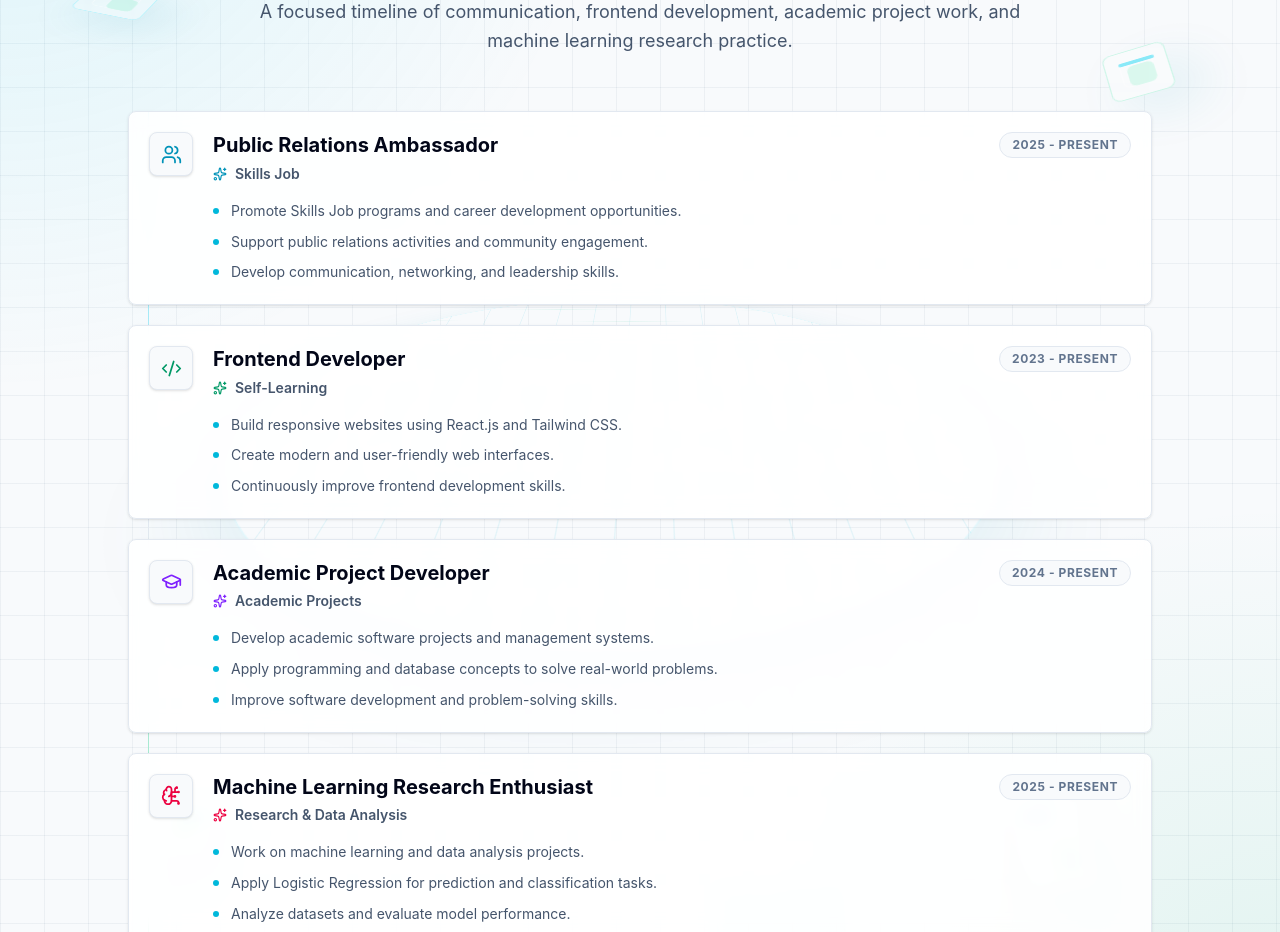
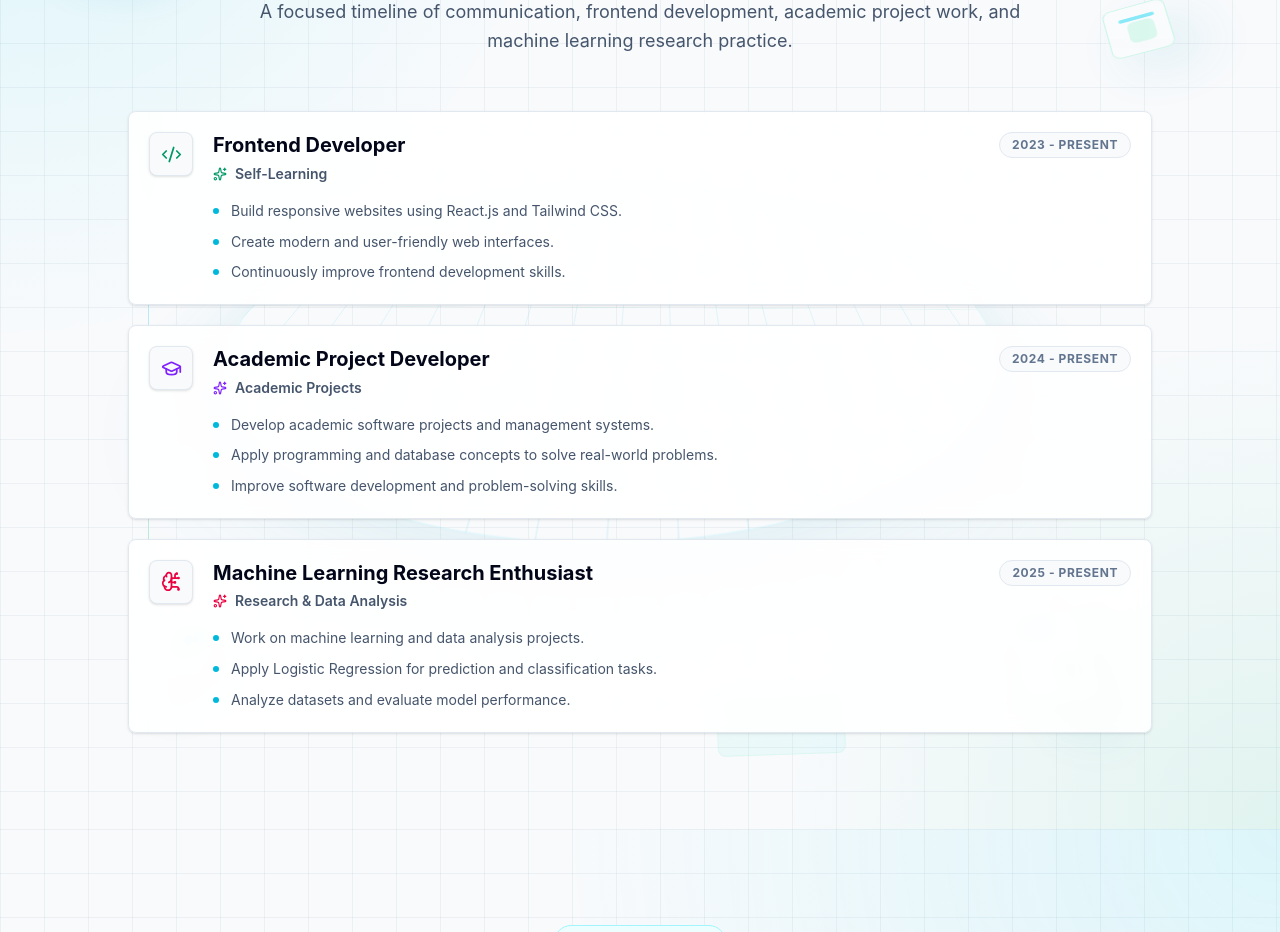
Before and after one commit to ruhulamin18/Portfolio, a React (Vite) app: page / in a window 1280 px wide. Shown: the part 3560-4492 px from the top of the page. Built offline with nearby package versions, Linux system fonts and the light colour scheme.

Commit message:
Remove public relations experience

```diff
--- a/src/components/Experience.jsx
+++ b/src/components/Experience.jsx
@@ -7,22 +7,9 @@ import {
   Code2,
   GraduationCap,
   Sparkles,
-  Users,
 } from 'lucide-react';
 
 const experiences = [
-  {
-    role: 'Public Relations Ambassador',
-    organization: 'Skills Job',
-    period: '2025 - Present',
-    icon: Users,
-    accent: 'text-cyan-600 dark:text-cyan-300',
-    points: [
-      'Promote Skills Job programs and career development opportunities.',
-      'Support public relations activities and community engagement.',
-      'Develop communication, networking, and leadership skills.',
-    ],
-  },
   {
     role: 'Frontend Developer',
     organization: 'Self-Learning',
```
